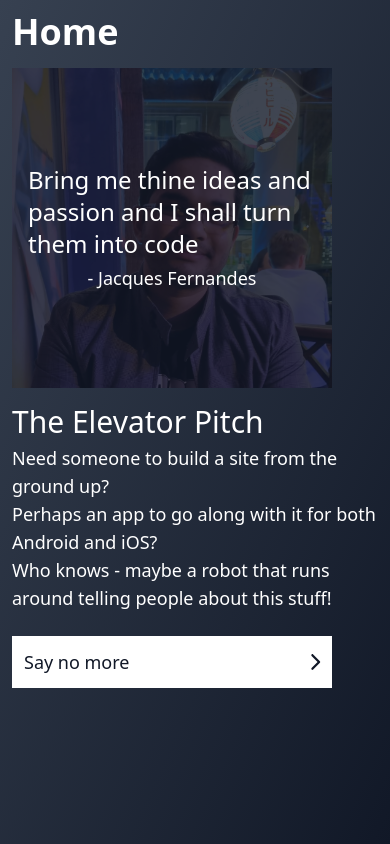
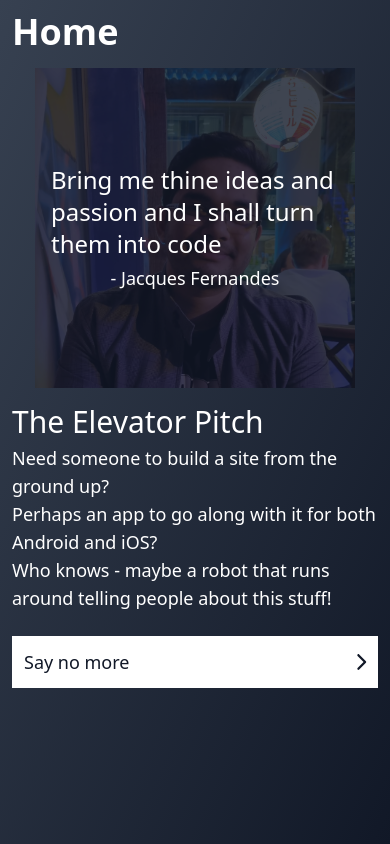
Before and after one commit to JacquesFernandes/portfolio-site-2, a Next.js app: page / in a window 390 px wide. Built offline with nearby package versions, Linux system fonts and the light colour scheme.

Commit message:
Fix responsiveness issue on homepage

```diff
--- a/pages/index.tsx
+++ b/pages/index.tsx
@@ -10,7 +10,7 @@ import {PageLayout} from "../components/page-layout";
 const Home: NextPage = () => {
   return (
     <PageLayout rowLayout title="Home" >
-      <section className="relative w-full aspect-square group max-w-xs" >
+      <section className="relative w-full aspect-square group max-w-xs mx-auto" >
         <Image src={profilePic} layout="fill" className="absolute" placeholder="blur" alt="My profile picture" />
         <div className="absolute z-10 top-0 left-0 h-full w-full p-4 flex flex-col justify-center items-center bg-gray-900 bg-opacity-80 group-hover:bg-opacity-0" >
           <p className="text-2xl transition-opacity opacity-100 group-hover:opacity-0 mb-1" >Bring me thine ideas and passion and I shall turn them into code</p>
@@ -24,7 +24,7 @@ const Home: NextPage = () => {
         <p>Perhaps an app to go along with it for both Android and iOS?</p>
         <p className="mb-6" >Who knows - maybe a robot that runs around telling people about this stuff!</p>
         <Link href={"/build"}>
-          <a className="p-3 flex flex-row flex-nowrap justify-between max-w-xs items-center cursor-pointer bg-white text-gray-900 transition-all hover:-skew-x-6" >
+          <a className="p-3 flex flex-row flex-nowrap justify-between max-w-md items-center cursor-pointer bg-white text-gray-900 transition-all hover:-skew-x-6" >
             <span className="mr-4" >
               Say no more
             </span>
```
